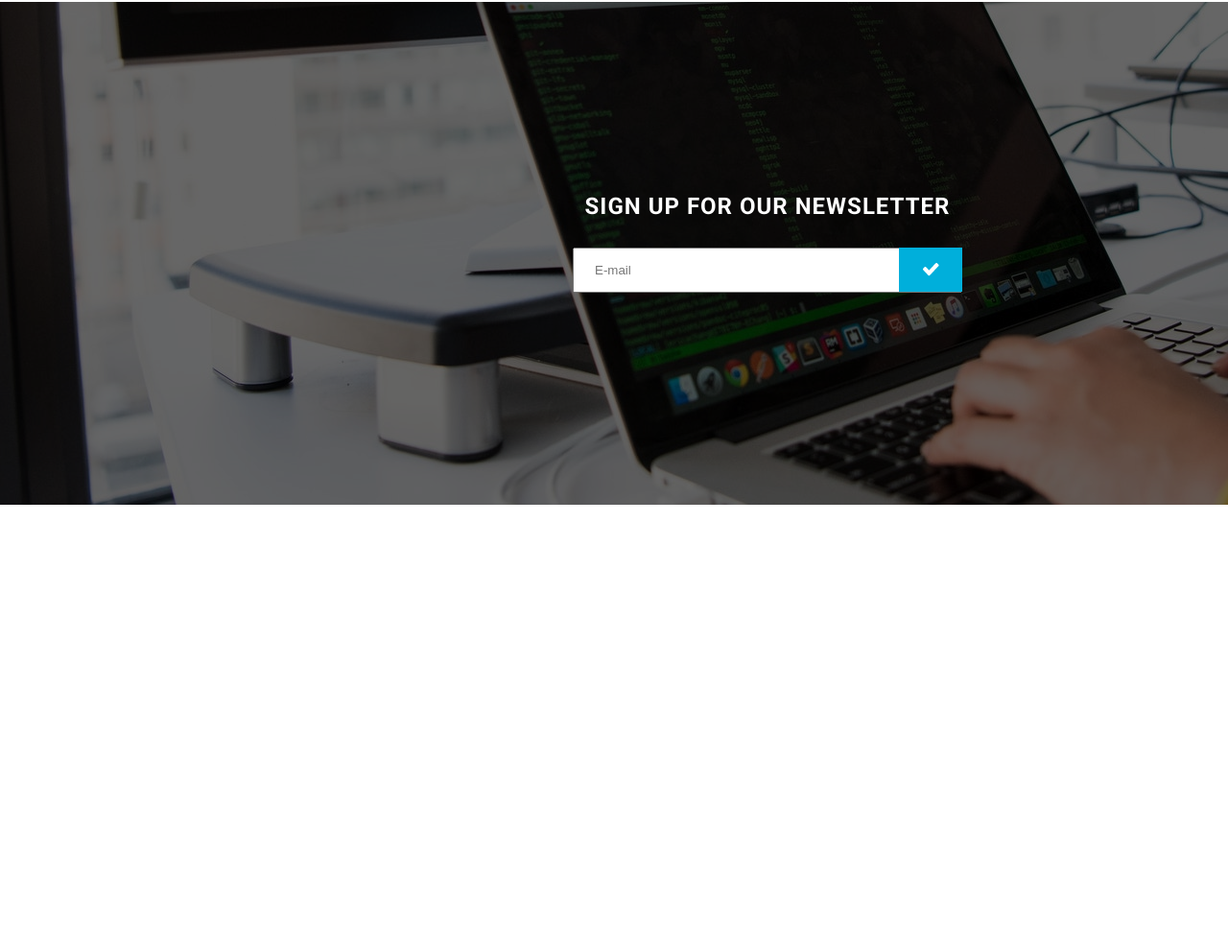
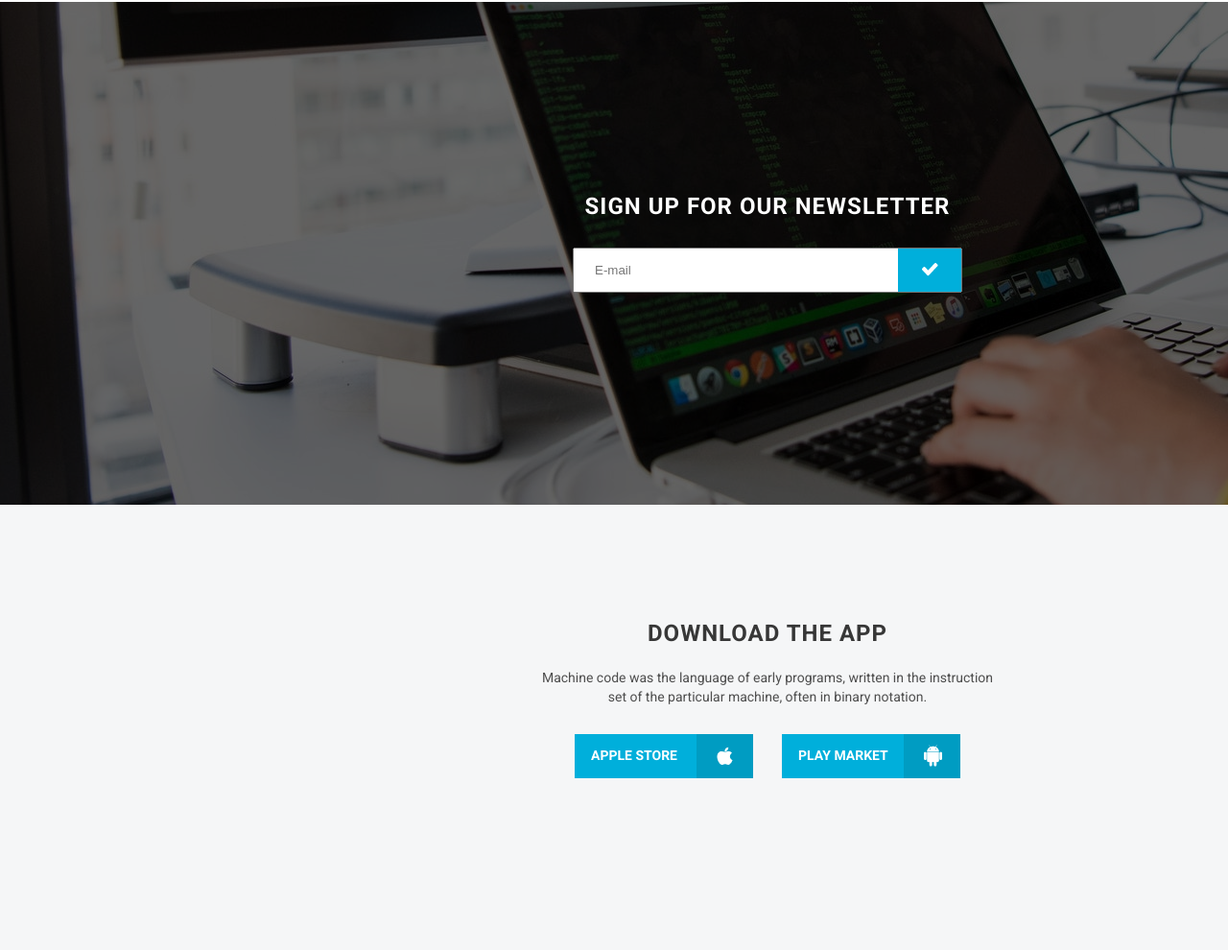
Before and after one commit to mrINEX/webdev, a plain HTML site: page index.html in a window 1280 px wide. Shown: the part 2930-3920 px from the top of the page at 96% size. Before the commit the page ends 3456 px from the top, so only its background shows below. Drawn offline with Linux system fonts and the light colour scheme.

Commit message:
feat: implement download block

```diff
--- a/index.html
+++ b/index.html
@@ -66,5 +66,21 @@
       </div>
     </div>
   </div>
+  <div class="download wrapper">
+    <div class="download-block">
+      <h4 class="download-title">Download the App</h4>
+      <p class="download_content-descriptions">Machine code was the language of early programs, written in the instruction set of the particular machine, often in binary notation.</p>
+      <div class="download-app">
+        <div class="download-app-android app-btn">
+          <h3 class="app-android-title">apple store</h3>
+          <div class="apple-icon"></div>
+        </div>
+        <div class="download-app-apple app-btn">
+          <h3 class="app-apple-title">Play Market</h3>
+          <div class="android-icon"></div>
+        </div>
+      </div>
+    </div>
+  </div>
 </body>
 </html>
--- a/style.css
+++ b/style.css
@@ -204,7 +204,8 @@ body {
   color: #373737;
 }
 
-.community-content_descriptions {
+.community-content_descriptions,
+.download_content-descriptions {
   font-family: Roboto;
   font-style: normal;
   font-weight: normal;
@@ -269,7 +270,8 @@ body {
   position: relative;
 }
 
-.signup-title {
+.signup-title,
+.download-title {
   font-family: Roboto;
   font-style: normal;
   font-weight: bold;
@@ -301,14 +303,81 @@ body {
 .signup-submit {
   position: absolute;
   width: 66px;
-  height: 46px;
+  height: 45px;
   background: #00AFDB;
   background-image: url('./assets/check-icon.png');
   position: absolute;
-  top: -3px;
-  right: 0;
+  top: -2px;
+  right: 1px;
   background-repeat: no-repeat;
   background-position: center;
   cursor: pointer;
   border: 0;
 }
+
+.download {
+  height: 464px;
+  background: #F5F6F7;
+  align-items: center;
+}
+
+.download-title {
+  color: #373737;
+  margin-bottom: 22px;
+}
+
+.download-block {
+  width: 480px;
+  text-align: center;
+  position: relative;
+  top: -53px;
+}
+
+.download-app {
+  display: flex;
+  justify-content: center;
+  position: relative;
+  top: 15px;
+}
+
+.app-btn {
+  width: 186px;
+  height: 46px;
+  position: relative;
+  background: #00AFDB;
+  display: flex;
+}
+
+.apple-icon,
+.android-icon {
+  background: #009CC2;
+  background-repeat: no-repeat;
+  background-position: center;
+  position: absolute;
+  right: 0;
+  width: 59px;
+  height: 46px;
+}
+
+.android-icon {
+  background-image: url('./assets/icon-android.png');
+}
+
+.apple-icon {
+  background-image: url('./assets/icon-apple.png');
+}
+
+.app-android-title,
+.app-apple-title {
+  font-family: Roboto;
+  font-style: normal;
+  font-weight: bold;
+  font-size: 14px;
+  text-transform: uppercase;
+  color: #FFFFFF;
+  padding-left: 17px;
+}
+
+.download-app-android {
+  margin-right: 30px;
+}
```
Also changed, not shown: assets/icon-android.png (added), assets/icon-apple.png (added).
